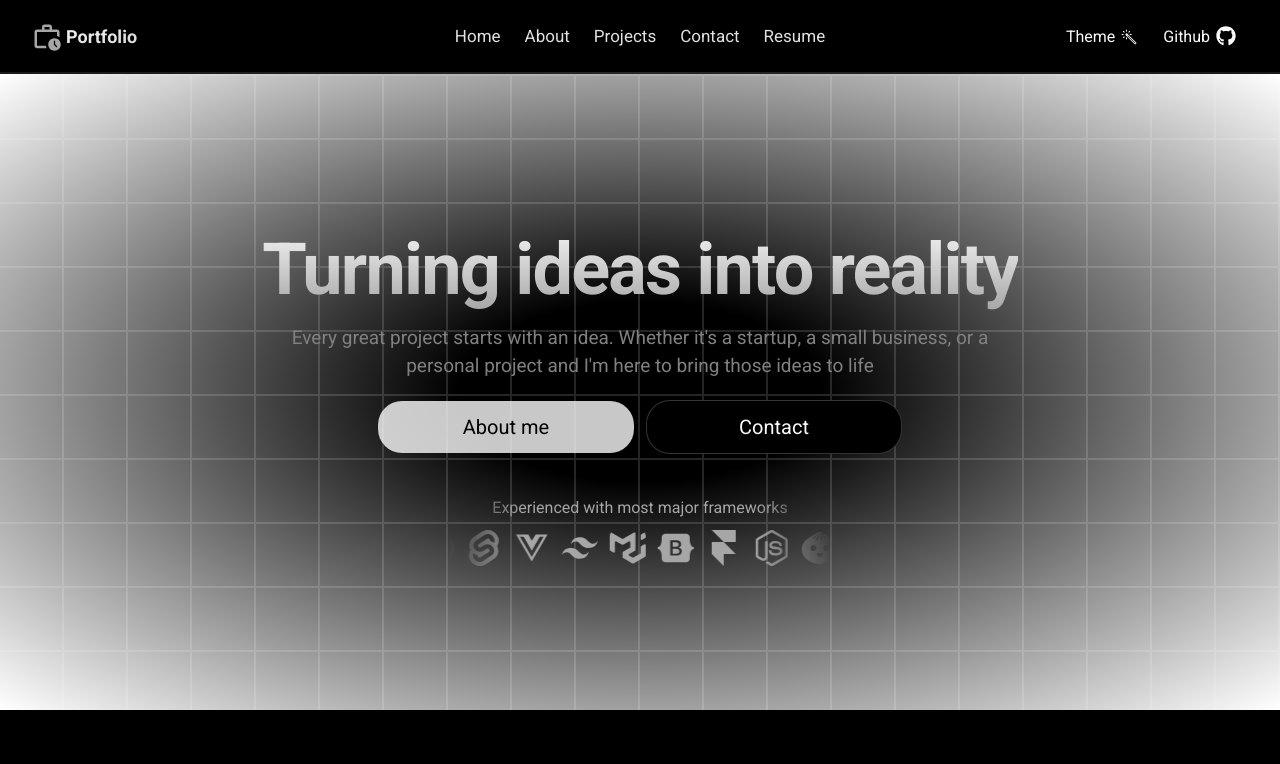
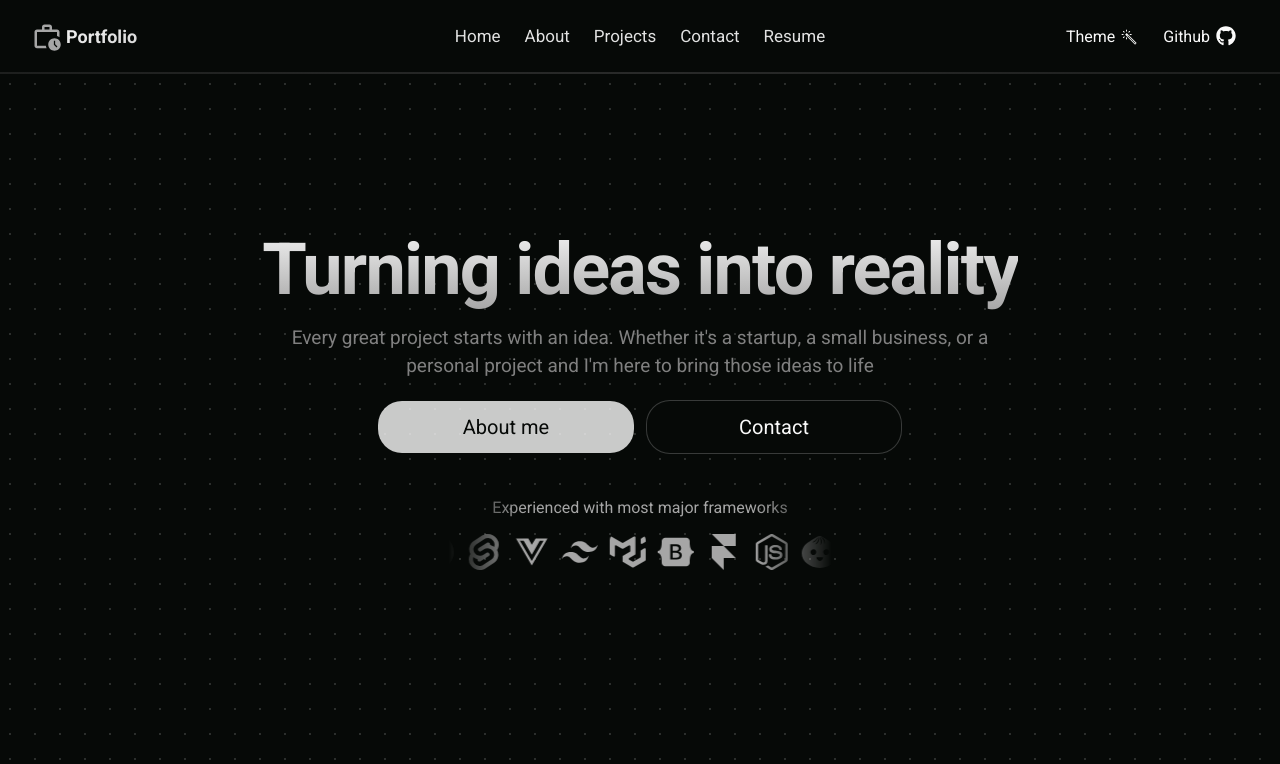
Before and after one commit to Humboorgir/portfolio-v3, a Next.js app: page / in a window 1280 px wide. Shown: the top 764 px of the page. Built offline with nearby package versions, Linux system fonts and the light colour scheme.

Commit message:
feat: implement grid bg

```diff
--- a/src/components/home/hero-section/hero-section.tsx
+++ b/src/components/home/hero-section/hero-section.tsx
@@ -26,12 +26,7 @@ import { SiTailwindcss as Tailwindcss } from "react-icons/si";
 
 const HeroSection = () => {
   return (
-    <Column className="text-center bg-grid-[#ffffff25] relative left-0 right-0 top-0 bottom-0 py-36 mb-14 px-6">
-      <div
-        className="absolute pointer-events-none inset-0 flex items-center justify-center
-     dark:bg-black bg-white [mask-image:radial-gradient(ellipse_at_center,transparent_20%,black)]"
-      />
-
+    <Column className="text-center relative left-0 right-0 top-0 bottom-0 py-36 mb-14 px-6">
       <Text
         className="z-10 py-2 bg-clip-text text-transparent bg-gradient-to-b from-neutral-100 to-neutral-400"
         variant="h1">
@@ -63,10 +58,13 @@ const HeroSection = () => {
       <Column
         className="max-w-sm items-start relative overflow-hidden
         [mask-image:linear-gradient(to_right,transparent,white_20%,white_80%,transparent)]">
-        <Text className="self-center" variant="p">
+        <Text className="self-center mb-1.5" variant="p">
           Experienced with most major frameworks
         </Text>
+
         <Row>
+          {/* return this twice, basically */}
+          {[0, 0].map(() => (
             <Row className="space-x-3 mt-2 mr-3 animate-scroll">
               {[
                 Typescript,
@@ -89,28 +87,7 @@ const HeroSection = () => {
                 return <Icon key={i} className="w-9 h-9 rounded-md" />;
               })}
             </Row>
-          <Row className="space-x-3 mt-2 animate-scroll">
-            {[
-              Typescript,
-              React,
-              Next,
-              Svelte,
-              Vue,
-              Tailwindcss,
-              Mui,
-              Bootstrap,
-              FramerMotion,
-              NodeJS,
-              Bun,
-              Express,
-              SocketIO,
-              MongoDB,
-              PostgreSQL,
-              Prisma,
-            ].map((Icon, i) => {
-              return <Icon key={i} className="w-9 h-9 rounded-md" />;
-            })}
-          </Row>
+          ))}
         </Row>
       </Column>
     </Column>
--- a/src/components/ui/text/text.tsx
+++ b/src/components/ui/text/text.tsx
@@ -10,7 +10,7 @@ const textVariants = cva("", {
       h2: "text-foreground text-3xl md:text-5xl font-bold my-2",
       h3: "text-foreground text-2xl md:text-3xl font-bold my-1.5",
       h4: "text-foreground text-xl my-1.5",
-      h5: "text-foreground text-lg my-1",
+      h5: "text-foreground text-lg my-1.5",
       p: "text-foreground-light text-base my-0.5",
       lead: "text-foreground-muted text-base my-0.5",
     },
--- a/src/pages/index.tsx
+++ b/src/pages/index.tsx
@@ -8,7 +8,14 @@ import ContactSection from "@/components/home/contact-section";
 
 const Home = () => {
   return (
-    <div className="antialiased">
+    <div className="relative antialiased">
+      {/* background grid  */}
+      <svg className="absolute top-0 left-0 bottom-0 right-0 opacity-20 " width="100%" height="100%">
+        <pattern id="smallGrid" width="25" height="25" patternUnits="userSpaceOnUse">
+          <circle cx="10" cy="10" r="1" fill="#FFFFFF" />
+        </pattern>
+        <rect width="100%" height="100%" fill="url(#smallGrid)" />
+      </svg>
       <HeroSection />
 
       <ExperienceSection />
--- a/src/styles/globals.css
+++ b/src/styles/globals.css
@@ -6,7 +6,7 @@
   --foreground: 0 0% 98%;
   --foreground-light: 0 0% 65%;
   --foreground-muted: 0 0% 50%;
-  --background: 0 0% 0%;
+  --background: 140 23% 3%;
   --primary: 211 100% 40%;
   --secondary: 240 4% 18%;
   --accent: 240 4% 15%;
```
Lines whose indentation alone changed are shown as unchanged.
